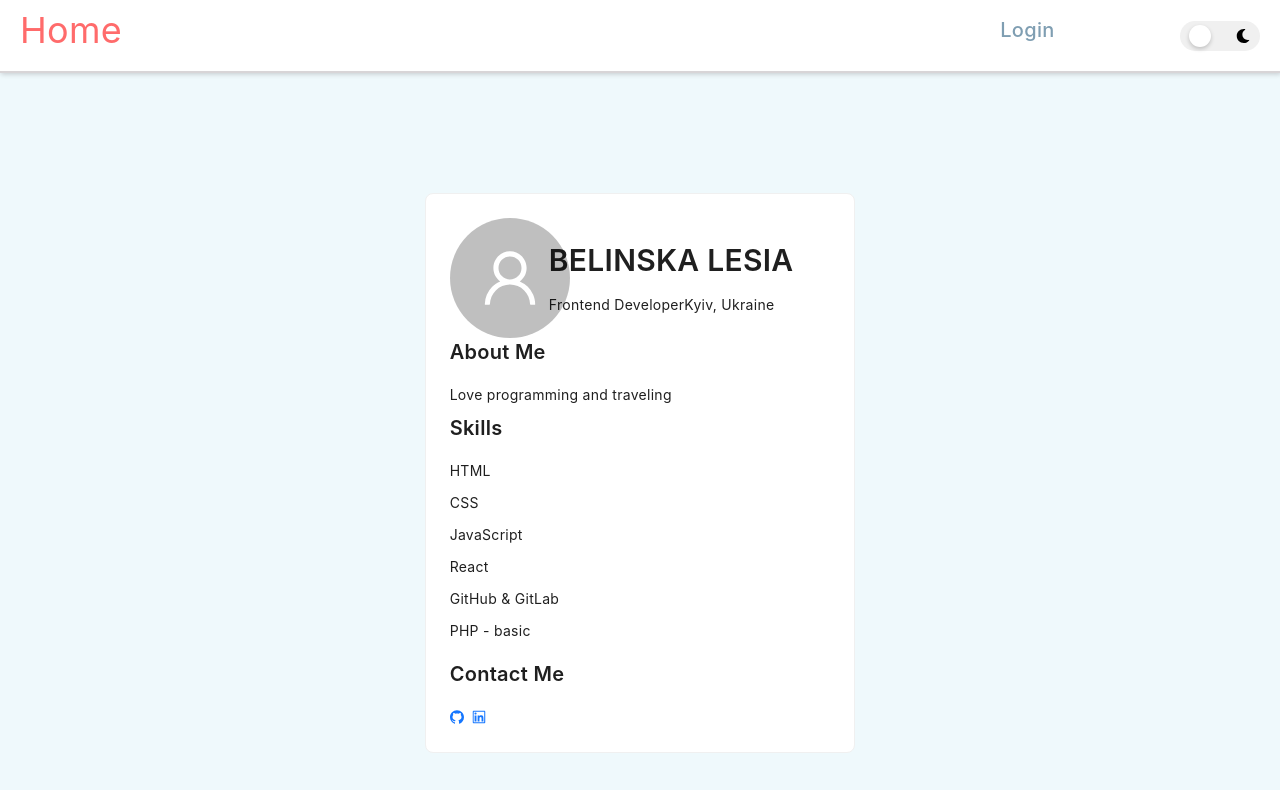
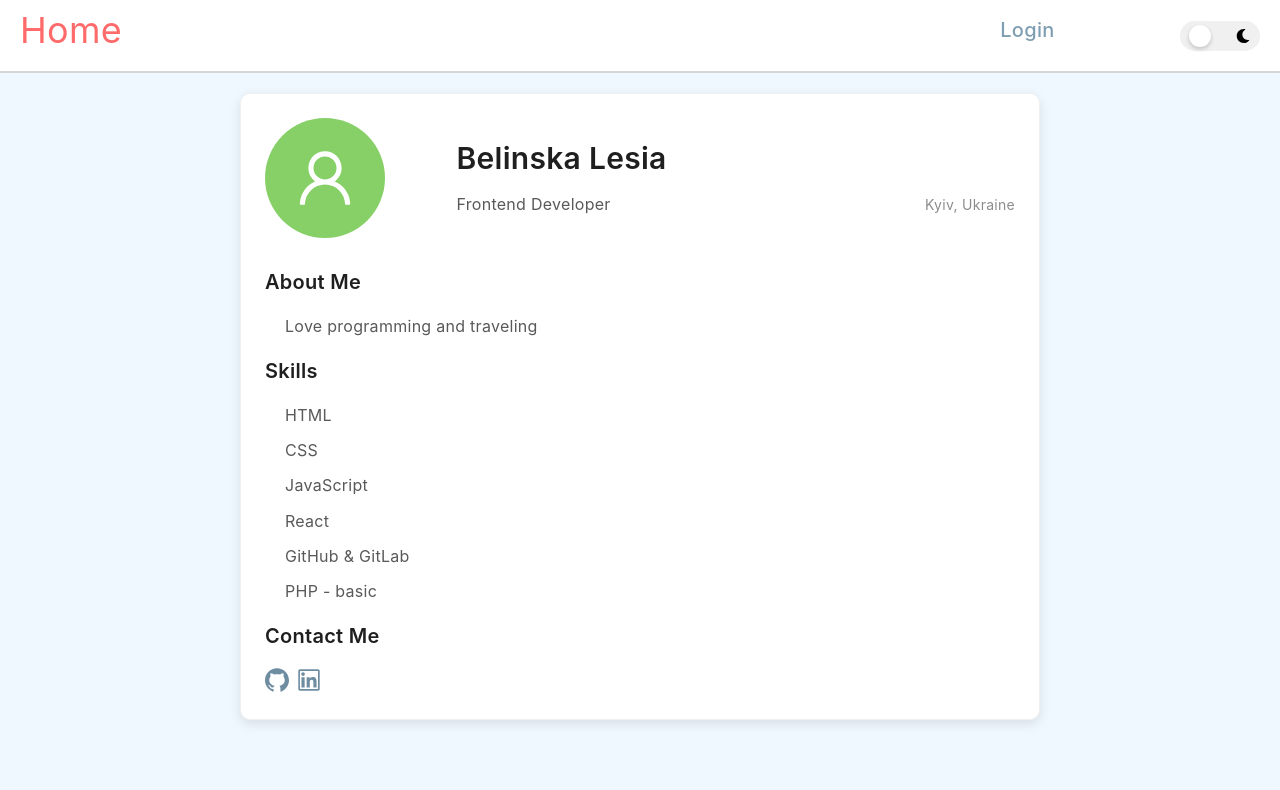
Before and after one commit to LesiaBelinska/react-redux-todo, a React (Create React App) app in the folder frontend/: page / in a window 1280 px wide. Shown: the top 790 px of the page. Built offline with nearby package versions, Linux system fonts and the light colour scheme.

Commit message:
Update HomePage.module.css

```diff
--- a/frontend/src/pages/HomePage/HomePage.module.css
+++ b/frontend/src/pages/HomePage/HomePage.module.css
@@ -1,13 +1,71 @@
 .container {
-  display: flex;
-  flex-direction: column;
-  justify-content: center;
-  align-items: center;
+  padding: 20px;
+  background-color: #f0f8ff;
   min-height: 100vh;
 }
 
+.card {
+  max-width: 800px;
+  margin: 0 auto;
+  border-radius: 10px;
+  box-shadow: 0 4px 12px rgba(0, 0, 0, 0.1);
+}
+
+.avatar {
+  background-color: #87d068;
+}
+
 .title {
-  font-size: 52px;
-  color: #7f9eb2;
-  text-transform: uppercase;
+  margin-bottom: 5px;
+  font-size: 24px;
+  font-weight: bold;
 }
+
+.subtitle {
+  color: #595959;
+  font-size: 16px;
+}
+
+.textContainer {
+  display: flex;
+  justify-content: space-between;
+  align-items: center;
+}
+
+.info {
+  display: block;
+  margin-bottom: 10px;
+  padding-left: 20px;
+  font-size: 16px;
+  color: #595959;
+}
+
+.location {
+  color: #8c8c8c;
+  font-size: 14px;
+}
+
+.section {
+  margin-top: 30px;
+}
+
+.skillsTitle,
+.contactTitle {
+  font-size: 18px;
+  margin-bottom: 10px;
+}
+
+.list {
+  padding-left: 20px;
+  font-size: 16px;
+  color: #595959;
+}
+
+.icon {
+  font-size: 24px;
+  color: #6f8da1;
+}
+
+.icon:hover {
+  color: #607c8f;
+}
```
